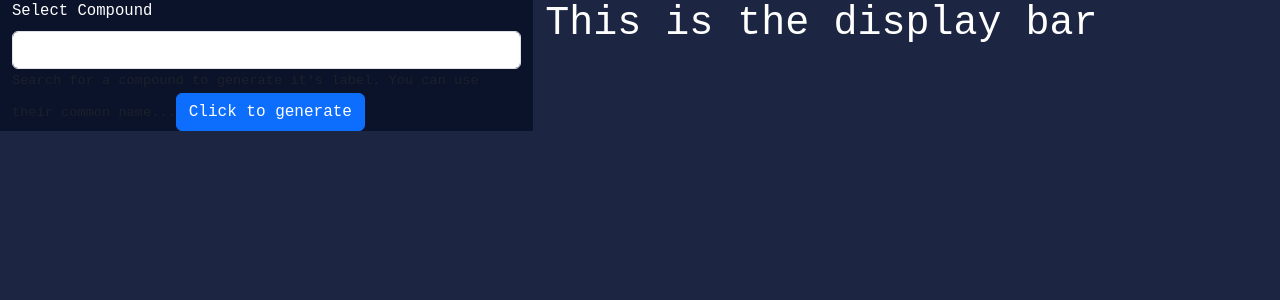
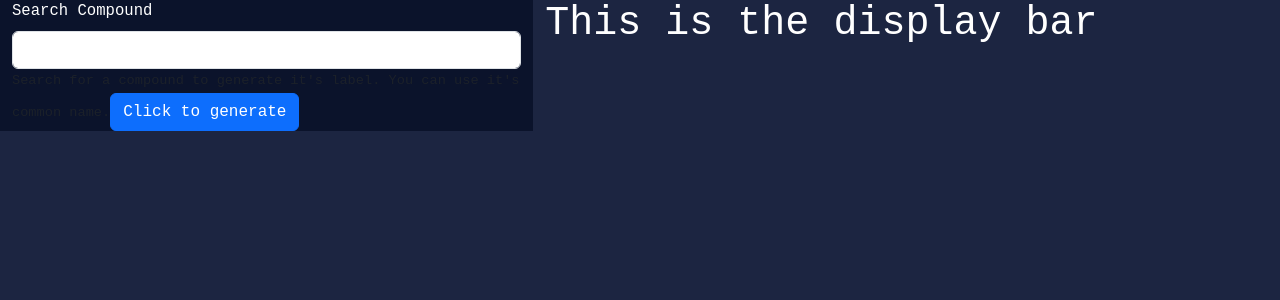
Before and after one commit to EdgarHTT/GHS_Labeler, a React (Create React App) app in the folder client/: page / in a window 1280 px wide. Shown: the top 300 px of the page. Built offline with nearby package versions, Linux system fonts and the light colour scheme.

Commit message:
Added query and search bar functionality on the frontend

```diff
--- a/client/src/CommandBar/CommandBar.js
+++ b/client/src/CommandBar/CommandBar.js
@@ -1,12 +1,27 @@
-import React from 'react'
+import React, { useState } from 'react'
 import SearchBar from './SearchBar/SearchBar'
 import GenerateButton from './GenerateButton/GenerateButton'
 
 function CommandBar() {
+    // State to store the search query
+    const [query, setQuery] = useState('');
+
+    // Handle the change in the search input
+    const handleSearchChange = (event) => {
+        setQuery(event.target.value);
+        // TODO: add the Auto-Complete API functionality
+    };
+
+    // Handle the submission of the form
+    const handleSubmit = () => {
+        alert(JSON.stringify({query}));
+        //TODO: I'll send the query to the backend perform the generation
+    }
     return (
         <div>
-            <SearchBar />
-            <GenerateButton />
+            {/* Passing state and handler to Searchbar and GenerateButton */}
+            <SearchBar query={query} onSearchChange={handleSearchChange} />
+            <GenerateButton onSubmit={handleSubmit} />
         </div>
     );
 }
--- a/client/src/CommandBar/GenerateButton/GenerateButton.js
+++ b/client/src/CommandBar/GenerateButton/GenerateButton.js
@@ -1,31 +1,13 @@
 import React from 'react'
-import { useEffect, useState } from 'react';
 import Button from 'react-bootstrap/Button';
 
-function GenerateButton() {
-    const [isGenerating, setGenerating] = useState(false);
-
-    useEffect(() => {
-        function simulateNetworkRequest() {
-            return new Promise((resolve) => setTimeout(resolve, 2000));
-        }
-
-        if (isGenerating) {
-            simulateNetworkRequest().then(() => {
-                setGenerating(false);
-            });
-        }
-    }, [isGenerating])
-
-    const handleClick = () => setGenerating(true);
-
+function GenerateButton({ onSubmit }) {
     return (
         <Button
             variant="primary"
-            disabled={isGenerating}
-            onClick={!isGenerating ? handleClick : null}
+            onClick={onSubmit}
         >
-            {isGenerating ? 'Generating...' : 'Click to generate'}
+            {'Click to generate'}
         </Button>
     );
 }
--- a/client/src/CommandBar/SearchBar/SearchBar.js
+++ b/client/src/CommandBar/SearchBar/SearchBar.js
@@ -1,21 +1,28 @@
 import React from 'react'
 import Form from 'react-bootstrap/Form'
 
-function SearchBar() {
+function SearchBar({ query, onSearchChange }) {
     return (
     <>
-        <Form.Label htmlFor="searchQuery">Select Compound</Form.Label>
+        <Form.Label htmlFor="searchQuery">Search Compound</Form.Label>
         <Form.Control
             type="Query"
             id="searchQuery"
             aria-describedby="queryHelpBlock"
+            value={query}
+            onChange={onSearchChange}
         />
         <Form.Text id="queryHelpBlock" muted>
-            Search for a compound to generate it's label. You can use their
-            common name...
+            Search for a compound to generate it's label. You can use it's
+            common name.
         </Form.Text>
     </>
     );
 }
 
+/*
+TODO: I plan to add the Auto-Complete Search Service from PubChem
+to give live suggestions as the user is typing the compound
+in the search bar
+*/
 export default SearchBar;
```
